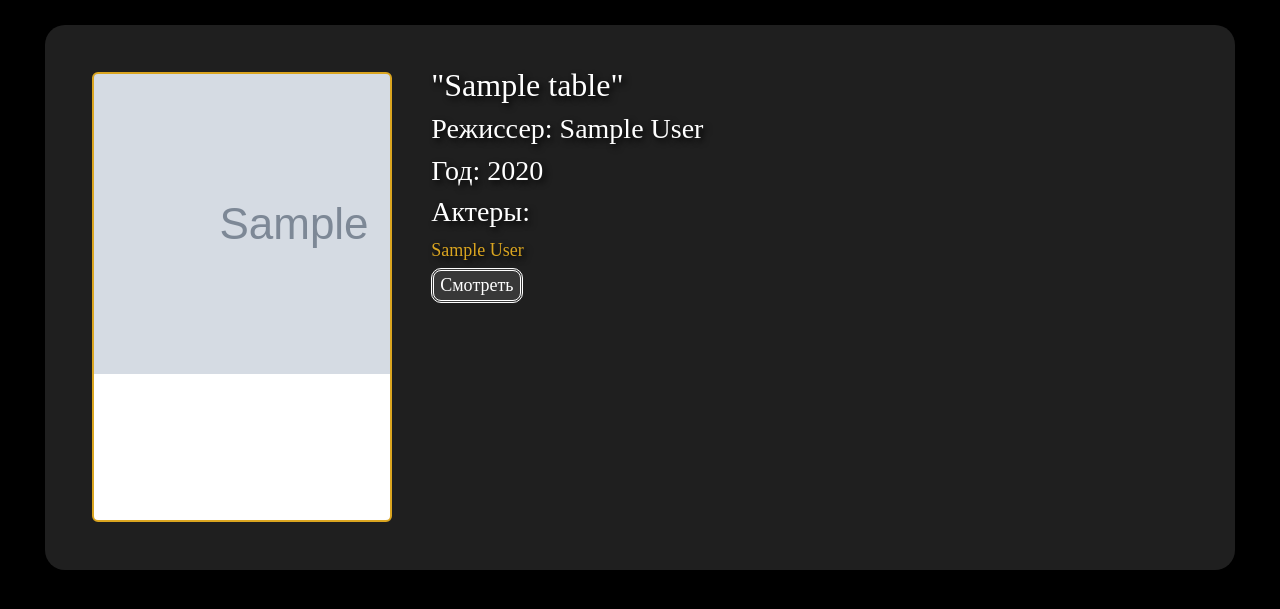
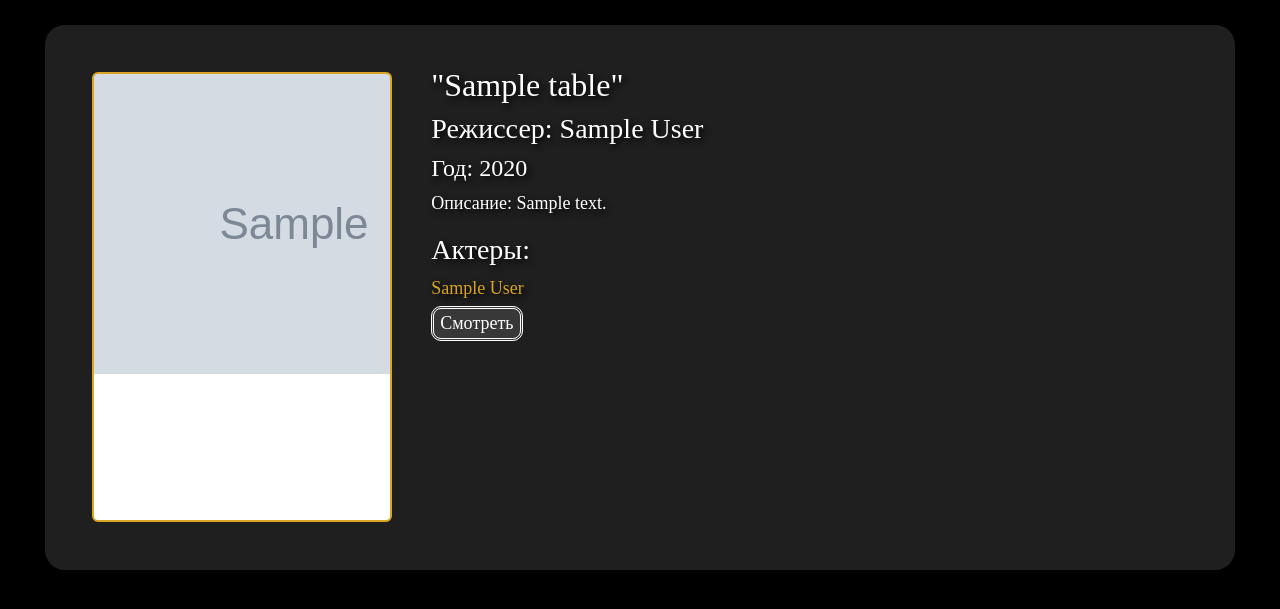
Before and after one commit to MrX8923/movies_vet_one_base, a Django app: a page that uses templates/movies/movie_detail.html in a window 1280 px wide. Shown: the part 79-688 px from the top of the page. Run offline with Django 4.2, Linux system fonts and the light colour scheme; tables that the repository leaves empty hold one stand-in row (values such as "Sample post"); grey boxes marked "Sample" are stand-in pictures.

Commit message:
remade some pages; made director portrait download, but it doesn't work correctly

```diff
--- a/movies_vet_one_base/urls.py
+++ b/movies_vet_one_base/urls.py
@@ -34,5 +34,7 @@ urlpatterns = [
     path('subsription/see/<int:id1>/<int:id2>/<int:id3>', see_movie, name='see_movie'),
     path('make_db/', make_db, name='make_db'),
     path('buy_sub/<int:type_sub>', buy_sub, name='buy_sub'),
-    path('profile/', TemplateView.as_view(template_name='registration/user_profile.html'), name='user_profile'),
+    path('profile/',
+         TemplateView.as_view(template_name='registration/user_profile.html'),
+         name='user_profile'),
 ]
--- a/templates/movies/movie_detail.html
+++ b/templates/movies/movie_detail.html
@@ -7,12 +7,14 @@
         <div class="col card" style="
                 background-image: url('{% static movie.poster %}');
                 background-repeat: no-repeat;
-                max-width: 300px">
+                max-width: 300px;
+                max-height: 450px">
         </div>
         <div class="col p-3">
             <h2>"{{ movie.title}}"</h2>
             <h3>Режиссер: {{ movie.director }}</h3>
-            <h3>Год: {{ movie.year }}</h3>
+            <h4>Год: {{ movie.year }}</h4>
+            <p>Описание: {{ movie.summary }}</p>
             <h3>Актеры:</h3>
             {% for actor in movie.actors.all %}
                 <a class="person-a" href="{% url 'info_actor' pk=actor.id actor=actor %}">
```
